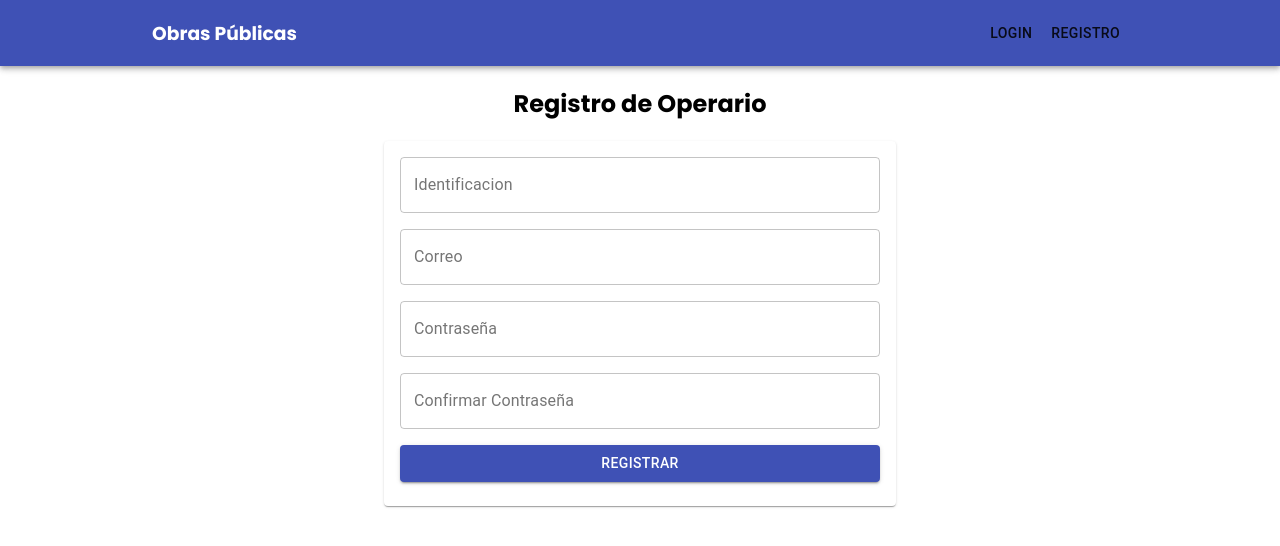
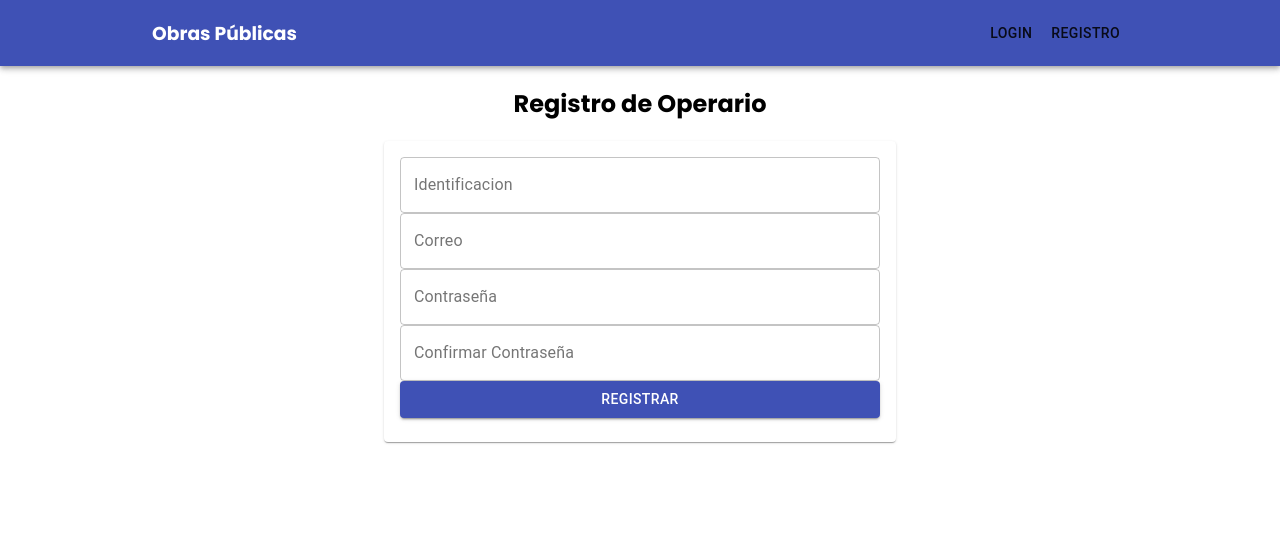
Before and after one commit to ditu474/obras-publicas, a React (Create React App) app: page /registro in a window 1280 px wide. Shown: the top 546 px of the page. Built offline with nearby package versions, Linux system fonts and the light colour scheme.

Commit message:
fix: Separating styles from js files

```diff
--- a/src/pages/Login/Login.js
+++ b/src/pages/Login/Login.js
@@ -28,7 +28,7 @@ export default function Login() {
 				<Snackbar
 					open={open}
 					onClose={closeSnackbarHandler}
-					message="Registro enviado"
+					message="Login enviado"
 				/>
 			)}
 		</div>
--- a/src/pages/Registry/RegistryForm.js
+++ b/src/pages/Registry/RegistryForm.js
@@ -1,57 +1,49 @@
 import Button from '@material-ui/core/Button';
-import { makeStyles } from '@material-ui/core/styles';
 import TextField from '@material-ui/core/TextField';
+import styles from './RegistryForm.module.css';
 
-const useStyles = makeStyles((theme) => ({ /*estilos del formulario y del texto*/
-	form: {
-		display: 'flex',
-		'flex-direction': 'column', /*atributo para que apile todo el contenido en columna uno despues de otro*/
-	},
-	textField: {
-		'margin-bottom': '1rem', /*Propiedad para añadir margen en la parte inferior de los input del formulario;*/
-	},
-}));
+export default function RegistryForm(props) {
+	//props es el objeto que por defecto todos los componentes de react tienen acceso, alli se encuentran por ejemplo las propiedades que le envia el padre al componente hijo
 
-export default function RegistryForm(props) { //props es el objeto que por defecto todos los componentes de react tienen acceso, alli se encuentran por ejemplo las propiedades que le envia el padre al componente hijo
-	const classes = useStyles();  /*guardar los estilos en la variable classes*/
-
-	const formSubmitHandler = (event) => { //el "event" es una propiedad que por defecto se tiene acceso cuando se aplica un Evento en un elemento de HTML, alli se puede encontrar por ejemplo las propiedades del elemento el cual inicio el evento.
-		event.preventDefault();/*No se reinicia el form al darle al button*/
-		props.onRegistry();/*Propiedades de padre a hijo*/
-	}
+	const formSubmitHandler = (event) => {
+		//el "event" es una propiedad que por defecto se tiene acceso cuando se aplica un Evento en un elemento de HTML, alli se puede encontrar por ejemplo las propiedades del elemento el cual inicio el evento.
+		event.preventDefault(); /*No se reinicia el form al darle al button*/
+		props.onRegistry(); /*Propiedades de padre a hijo*/
+	};
 
 	return (
-		<form onSubmit={formSubmitHandler} className={classes.form}> {/*cuando se le de submit envia el formulario a la funcion formSubmitHandler y aparte llama a la clase del form qu elo hace flex y lo agrupa todo en columna */}
+		<form onSubmit={formSubmitHandler} className={styles.form}>
+			{/*cuando se le de submit envia el formulario a la funcion formSubmitHandler y aparte llama a la clase del form qu elo hace flex y lo agrupa todo en columna */}
 			<TextField
 				id="id"
 				label="Identificacion"
 				variant="outlined"
 				type="number"
-				className={classes.textField}
+				className={styles.input}
 			/>
-            <TextField /*propio del '@material-ui/core/TextField'; si fuera html este seria nuestro input */
+			<TextField /*propio del '@material-ui/core/TextField'; si fuera html este seria nuestro input */
 				id="email"
 				label="Correo"
 				variant="outlined"
 				type="email"
-				className={classes.textField}
+				className={styles.input}
 			/>
 			<TextField
 				id="contraseña"
 				label="Contraseña"
 				variant="outlined"
 				type="password"
-				className={classes.textField}
+				className={styles.input}
 			/>
-            <TextField
+			<TextField
 				id="confirmed-contraseña"
 				label="Confirmar Contraseña"
 				variant="outlined"
 				type="password"
-				className={classes.textField}
+				className={styles.input}
 			/>
-
-			<Button variant="contained" color="primary" type="submit"> {/*Boton propio de import Button from '@material-ui/core/Button'; */}
+			<Button variant="contained" color="primary" type="submit">
+				{/*Boton propio de import Button from '@material-ui/core/Button'; */}
 				Registrar
 			</Button>
 		</form>
--- /dev/null
+++ b/src/pages/Registry/RegistryForm.module.css
@@ -0,0 +1,8 @@
+.form {
+	display: flex;
+	flex-direction: column;
+}
+
+.input {
+	margin-bottom: 1rem;
+}
```
